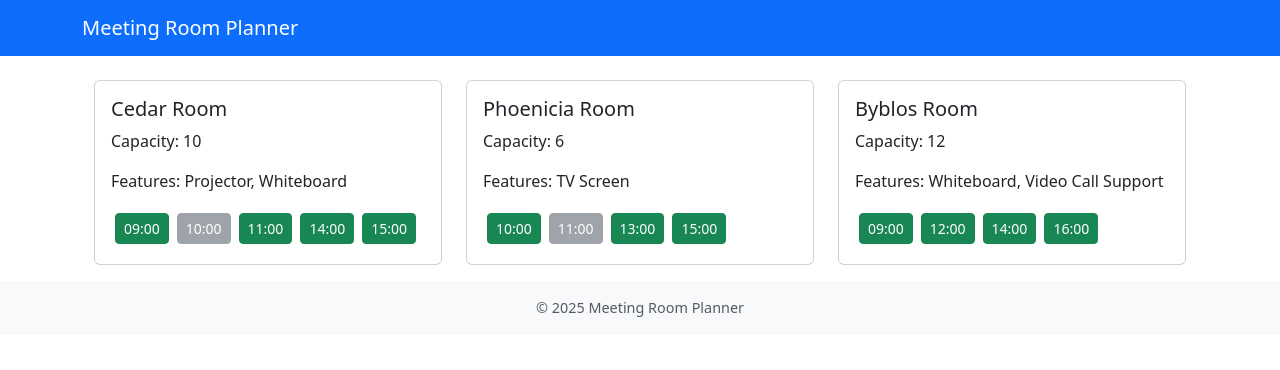
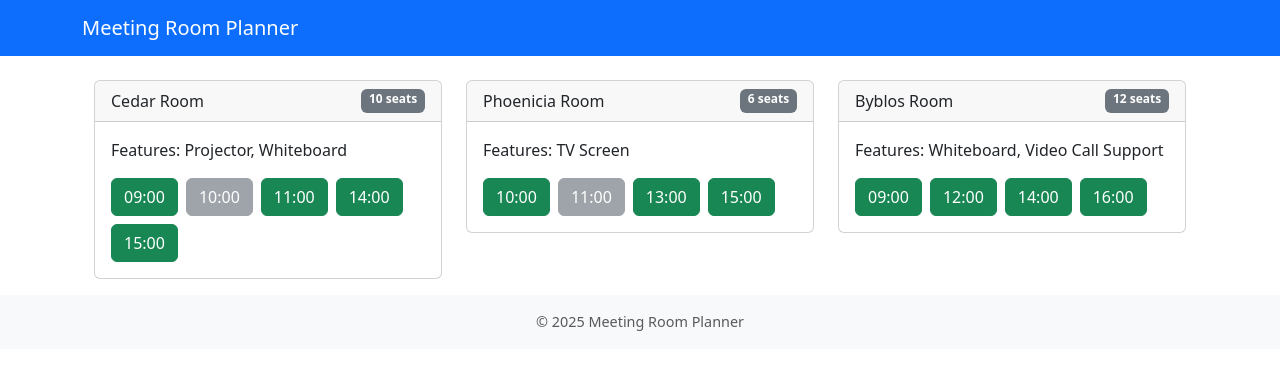
Before and after one commit to joseficani/meetingroom-app, an Angular app: page /rooms in a window 1280 px wide. Shown: the top 370 px of the page. Built offline with nearby package versions, Linux system fonts and the light colour scheme.

Commit message:
fixed the code

```diff
--- a/src/app/pages/rooms/room/room/room.html
+++ b/src/app/pages/rooms/room/room/room.html
@@ -1,24 +1,30 @@
 <div class="card">
+  <div class="card-header d-flex justify-content-between">
+    <span>{{ room.name }}</span>
+    <span class="badge bg-secondary">{{ room.capacity }} seats</span>
+  </div>
   <div class="card-body">
-    <h5 class="card-title">{{ room.name }}</h5>
-    <p>Capacity: {{ room.capacity }}</p>
-    <p>Features: {{ room.features.join(', ') }}</p>
-
+    <p>
+      Features: {{ room.features.join(', ') }}
+    </p>
     <div *ngIf="isFullyBooked" class="alert alert-danger">
       Room fully booked
     </div>
-
-    <div>
+    <div *ngIf="!isFullyBooked">
+      <div class="d-flex flex-wrap gap-2">
         <button
           *ngFor="let slot of room.availableSlots"
+          class="btn"
+          [ngClass]="{
+            'btn-success': !isSlotBooked(slot),
+            'btn-secondary': isSlotBooked(slot)
+          }"
           [disabled]="isSlotBooked(slot)"
-        [ngClass]="{ 'btn-success': !isSlotBooked(slot), 'btn-secondary': isSlotBooked(slot) }"
-        class="btn btn-sm m-1"
-        (click)="bookSlot(slot)"
-        [attr.title]="isSlotBooked(slot) ? 'Already booked!' : ''"
+          (click)="onSlotClick(slot)"
         >
           {{ slot }}
         </button>
       </div>
     </div>
   </div>
+</div>
--- a/src/app/pages/rooms/room/room/room.ts
+++ b/src/app/pages/rooms/room/room/room.ts
@@ -1,8 +1,8 @@
-import { Component, Input } from '@angular/core';
-import { Room as RoomModel } from '../../../../models/room.model';
+import { CommonModule } from '@angular/common';
+import { Component, EventEmitter, Input, Output } from '@angular/core';
+
 import { Booking } from '../../../../models/booking.model';
-import { Router } from '@angular/router';
-import { CommonModule } from '@angular/common';
+import { Room } from '../../../../models/room.model';
 
 @Component({
   standalone: true,
@@ -11,18 +11,18 @@ import { CommonModule } from '@angular/common';
   styleUrl: './room.css',
   imports: [CommonModule],
 })
-export class Room {
-  @Input() room!: RoomModel;
+export class RoomComponent {
+  @Input() room!: Room;
   @Input() bookings: Booking[] = [];
   @Input() isFullyBooked: boolean = false;
 
-  constructor(private router: Router) {}
+  @Output() slotSelected = new EventEmitter<string>();
 
   isSlotBooked(time: string): boolean {
     return this.bookings.some(b => b.roomId === this.room.id && b.time === time);
   }
 
-  bookSlot(time: string) {
-    this.router.navigate([`/book/${this.room.id}`], { queryParams: { slot: time } });
+  onSlotClick(time: string) {
+    this.slotSelected.emit(time);
   }
 }
--- a/src/app/pages/rooms/rooms/rooms.html
+++ b/src/app/pages/rooms/rooms/rooms.html
@@ -5,6 +5,7 @@
         [room]="room"
         [bookings]="bookings"
         [isFullyBooked]="isFullyBooked(room)"
+        (slotSelected)="handleSlotSelected(room.id, $event)"
       ></app-room>
     </div>
   </div>
--- a/src/app/pages/rooms/rooms/rooms.ts
+++ b/src/app/pages/rooms/rooms/rooms.ts
@@ -1,10 +1,12 @@
+import { CommonModule } from '@angular/common';
 import { Component, OnInit } from '@angular/core';
+import { Router } from '@angular/router';
+
+import { Booking } from '../../../models/booking.model';
+import { Room } from '../../../models/room.model';
+import { BookingService } from '../../../services/booking.service';
 import { RoomService } from '../../../services/room.service';
-import { BookingService } from '../../../services/booking.service';
-import { Room as RoomModel } from '../../../models/room.model';
-import { Booking } from '../../../models/booking.model';
-import { CommonModule } from '@angular/common';
-import { Room } from '../room/room/room';
+import { RoomComponent } from '../room/room/room';
 
 @Component({
   selector: 'app-rooms',
@@ -13,14 +15,18 @@ import { Room } from '../room/room/room';
   styleUrl: './rooms.css',
   imports: [
     CommonModule,
-    Room,
+    RoomComponent,
   ],
 })
 export class Rooms implements OnInit {
-  rooms: RoomModel[] = [];
+  rooms: Room[] = [];
   bookings: Booking[] = [];
 
-  constructor(private roomService: RoomService, private bookingService: BookingService) {}
+  constructor(
+    private roomService: RoomService,
+    private bookingService: BookingService,
+    private router: Router
+  ) {}
 
   ngOnInit() {
     this.rooms = this.roomService.getRooms();
@@ -31,7 +37,11 @@ export class Rooms implements OnInit {
     return this.bookings.some(b => b.roomId === roomId && b.time === time);
   }
 
-  isFullyBooked(room: RoomModel): boolean {
-    return room.availableSlots.every((slot: string) => this.isSlotBooked(room.id, slot));
+  isFullyBooked(room: Room): boolean {
+    return room.availableSlots.every(slot => this.isSlotBooked(room.id, slot));
+  }
+
+  handleSlotSelected(roomId: number, slot: string) {
+    this.router.navigate([`/book/${roomId}`], { queryParams: { slot } });
   }
 }
```
Also changed, not shown: src/app/app.config.ts (+0 -13 lines), src/app/models/booking.model.ts (+0 -8 lines), src/app/models/room.model.ts (+0 -7 lines), src/app/pages/booking/booking/booking.ts (+7 -6 lines), src/app/pages/summary/expandable-booking-item/expandable-booking-item/expandable-booking-item.ts (+6 -39 lines), src/app/pages/summary/summary/summary.ts (+6 -52 lines). Lines whose indentation alone changed are shown as unchanged.
